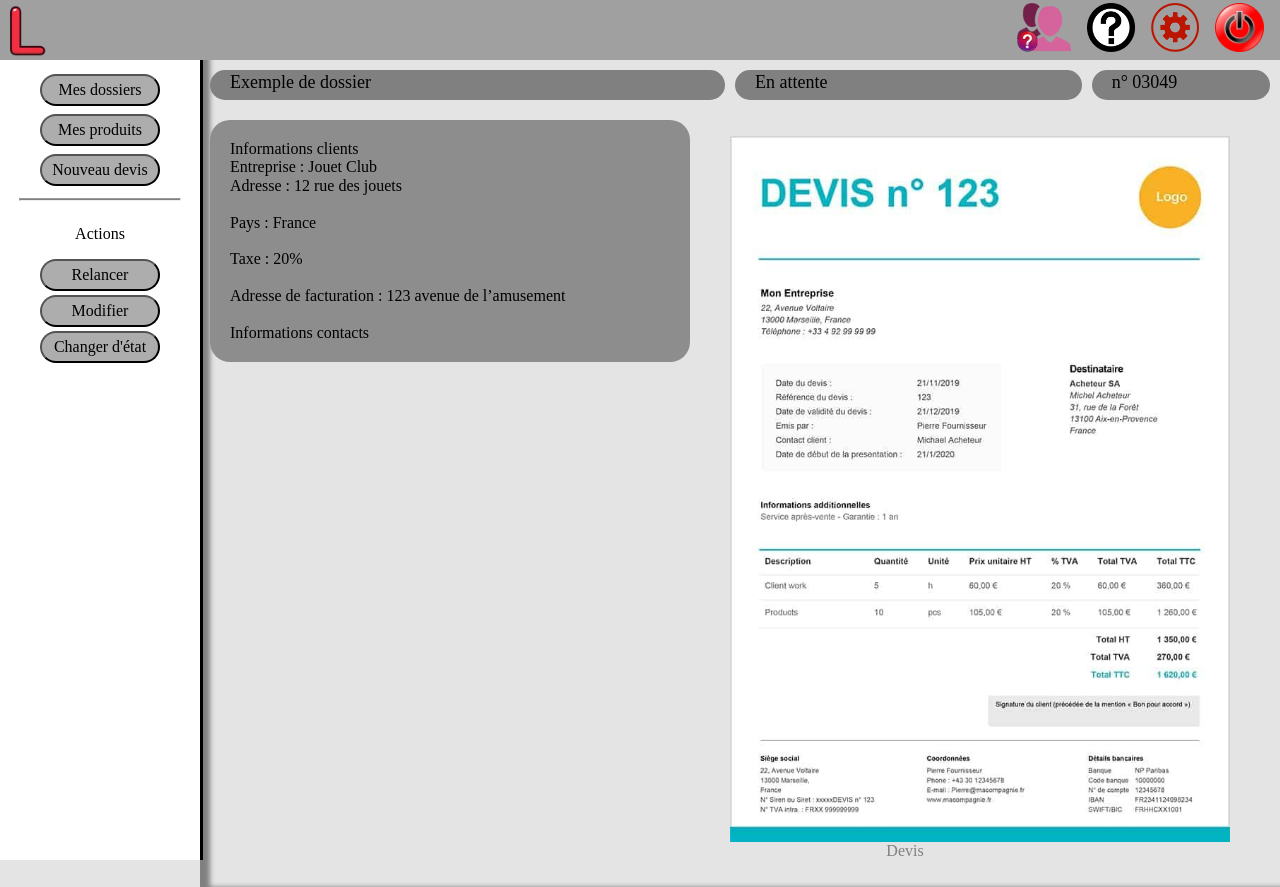
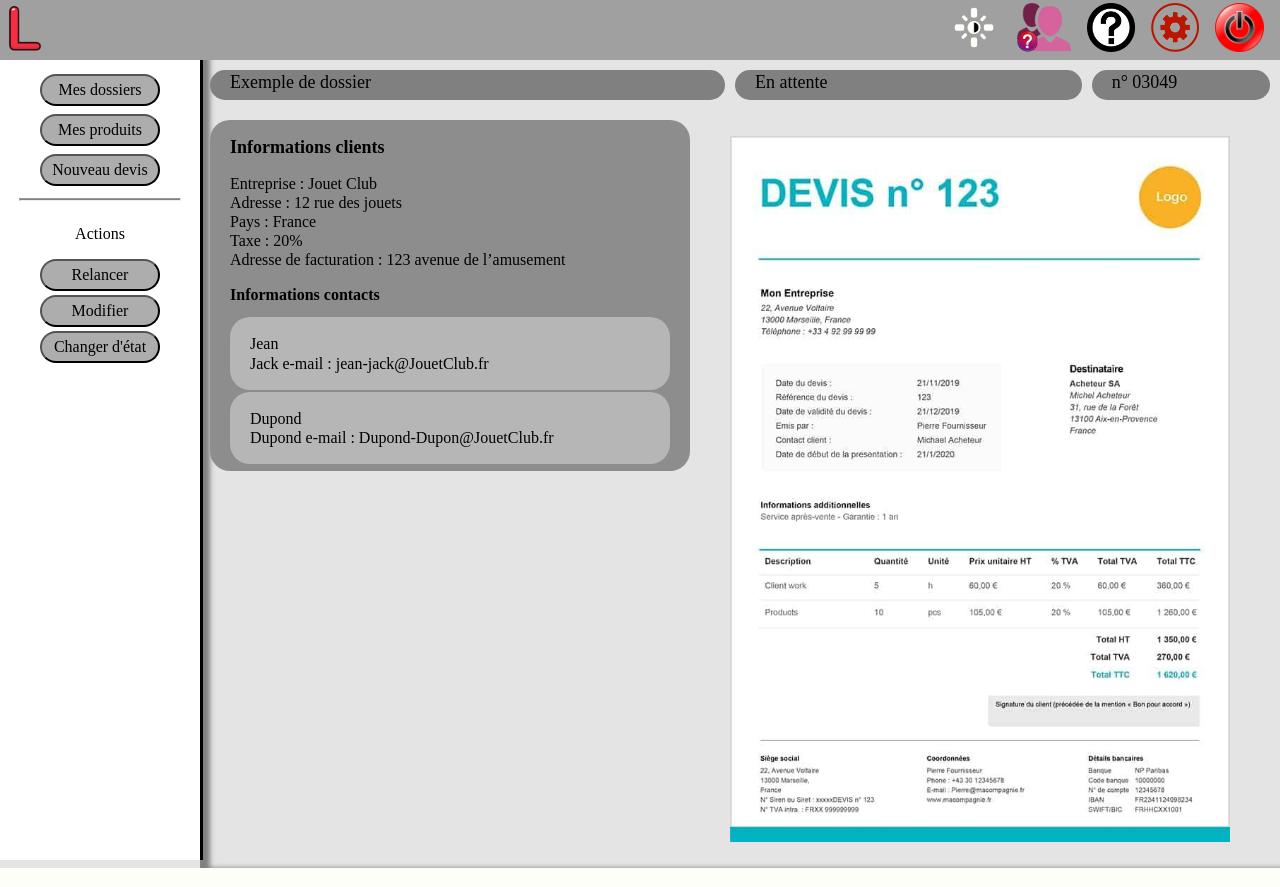
Before and after one commit to CRMGenerator3000/Projet-CRMW, a PHP site: page /dossier.html in a window 1280 px wide. Run offline with PHP 8.4, Linux system fonts and the light colour scheme.

Commit message:
Update Dossier & Ajout DarkMode logo

```diff
--- a/Site/HTML/CSS/dossier.css
+++ b/Site/HTML/CSS/dossier.css
@@ -47,12 +47,33 @@
 
 /* informations */
 
-.informations {
+.informationsClient {
     width: 100%;
 }
 
-.informations div {
+.dossierSection {
+    height: fit-content;
     background-color: rgb(141, 141, 141);
     border-radius: 20px;
-    padding: 20px;
+    padding: 5px 20px;
 }
+
+.dossierSection h1 {
+    font-size: large;
+}
+
+.dossierSection h2 {
+    font-size: medium;
+}
+
+.dossierSection p {
+    line-height: 1.2;
+}
+
+.contactClient {
+    min-width: 100px;
+    background-color: rgb(182, 182, 182);
+    border-radius: 20px;
+    padding: 1px 20px;
+    margin: 2px 0px;
+}
--- a/Site/HTML/CSS/style.css
+++ b/Site/HTML/CSS/style.css
@@ -62,6 +62,10 @@ header>div>div {
 header img {
     height: 90%;
     padding-right: 1em;
+}
+
+header>div>a {
+    height: 90%;
 }
 
 
--- a/Site/HTML/dossier.html
+++ b/Site/HTML/dossier.html
@@ -1,5 +1,5 @@
 <!DOCTYPE html>
-<html>
+<html lang="fr">
 
 <head>
     <meta charset="utf-8" />
@@ -13,12 +13,14 @@
     <!-- Nav bar header -->
     <header>
         <div>
-            <img src="images/Accueil.webp" alt="Accueil" href="index.html">
+            <a href="index.html"><img src="images/Accueil.webp" alt="Accueil"></a>
             <div>
-                <img src="images/login.webp" alt="Accueil" href="index.html">
-                <img src="images/setting.webp" alt="Accueil" href="index.html">
-                <img src="images/Docu.webp" alt="Accueil" href="index.html">
-                <img src="images/support.webp" alt="Accueil" href="index.html">
+                <a href="index.html"><img src="images/login.webp" alt="Accueil"></a>
+                <a href="index.html"><img src="images/setting.webp" alt="Accueil"></a>
+                <a href="index.html"><img src="images/Docu.webp" alt="Accueil"></a>
+                <a href="index.html"><img src="images/support.webp" alt="Accueil"></a>
+                <a href="index.html"><img src="images/DarkModeLight.png"></a>
+
             </div>
         </div>
     </header>
@@ -26,7 +28,7 @@
     <div id="navSection">
         <nav id="navigation">
             <div>
-                <button>Mes dossiers</button>
+                <a href="dossier.html"><button>Mes dossiers</button></a>
             </div>
             <div>
                 <button>Mes produits</button>
@@ -62,21 +64,35 @@
             </div>
         </div>
         <div class="content">
-            <div class="informations">
-                <div>
-                    Informations clients<br> Entreprise : Jouet Club<br> Adresse : 12 rue des jouets<br>
-                    <br> Pays : France<br>
-                    <br> Taxe : 20%<br>
-                    <br> Adresse de facturation : 123 avenue de l’amusement<br>
-                    <br> Informations contacts<br>
+            <section class="informationsClient dossierSection">
+                <h1>Informations clients</h1>
+                <p>
+                    Entreprise : Jouet Club
+                    <br> Adresse : 12 rue des jouets
+                    <br> Pays : France
+                    <br> Taxe : 20%
+                    <br> Adresse de facturation : 123 avenue de l’amusement
+                </p>
+                <h2>Informations contacts</h2>
+                <div class="contactClient">
+                    <p>
+                        Jean
+                        <br> Jack e-mail : jean-jack@JouetClub.fr
+                    </p>
                 </div>
-            </div>
+                <div class="contactClient">
+                    <p>
+                        Dupond
+                        <br> Dupond e-mail : Dupond-Dupon@JouetClub.fr
+                    </p>
+                </div>
+            </section>
             <div class="devis">
                 <figure class="graph_resume">
                     <div>
                         <img src="images/Devis.jpg" alt="Devis">
                     </div>
-                    <figcaption>Devis</figcaption>
+                    <figcaption></figcaption>
                 </figure>
             </div>
         </div>
```
Also changed, not shown: Site/HTML/index.html (+8 -8 lines), Site/HTML/images/DarkModeDark.png (added), Site/HTML/images/DarkModeDark.svg (added), Site/HTML/images/DarkModeLight.png (added), Site/HTML/images/DarkModeLight.svg (added).
